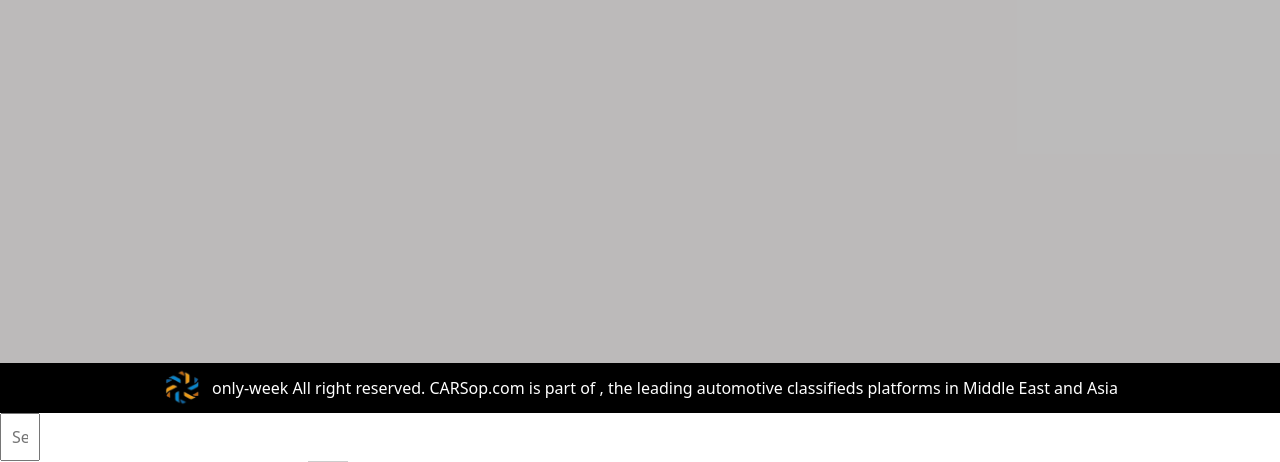
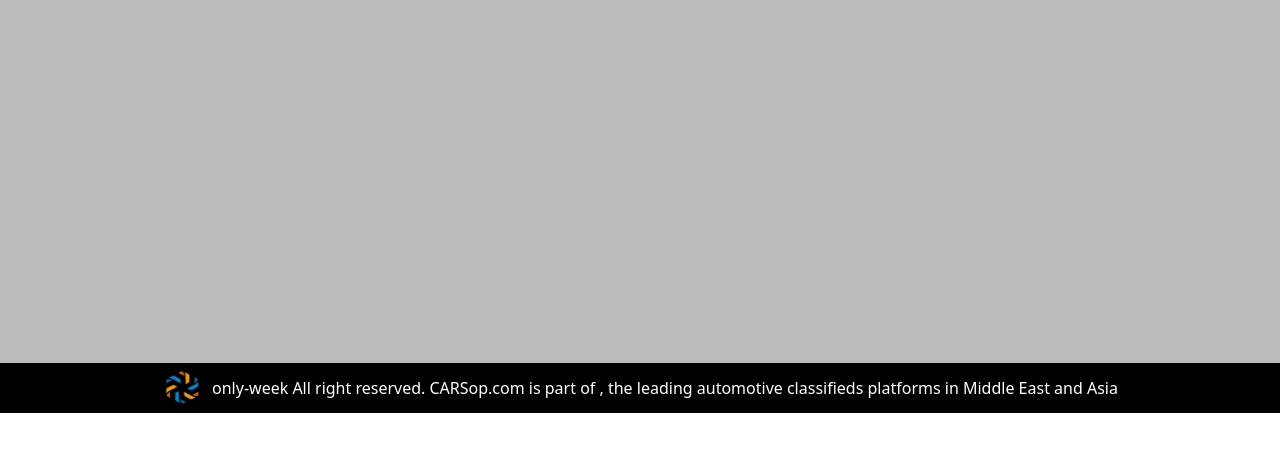
Before and after one commit to HongXDD/carshop, a plain HTML site: page index.html in a window 1280 px wide. Shown: the part 2387-2849 px from the top of the page. After the commit the page ends 2800 px from the top, so only its background shows below. Drawn offline with nearby package versions, Linux system fonts and the light colour scheme.

Commit message:
secord update

```diff
--- a/index.html
+++ b/index.html
@@ -457,13 +457,5 @@
         }
     </script>
     <script src="asset/js/script.js"></script>
-    <div id="search-container">
-        <input type="text" id="search-input" placeholder="Search for a car..." onkeyup="searchCars()" />
-        <ul id="search-results"></ul>
-    </div>
-
-
-
-
 </body>
 </html>
```
